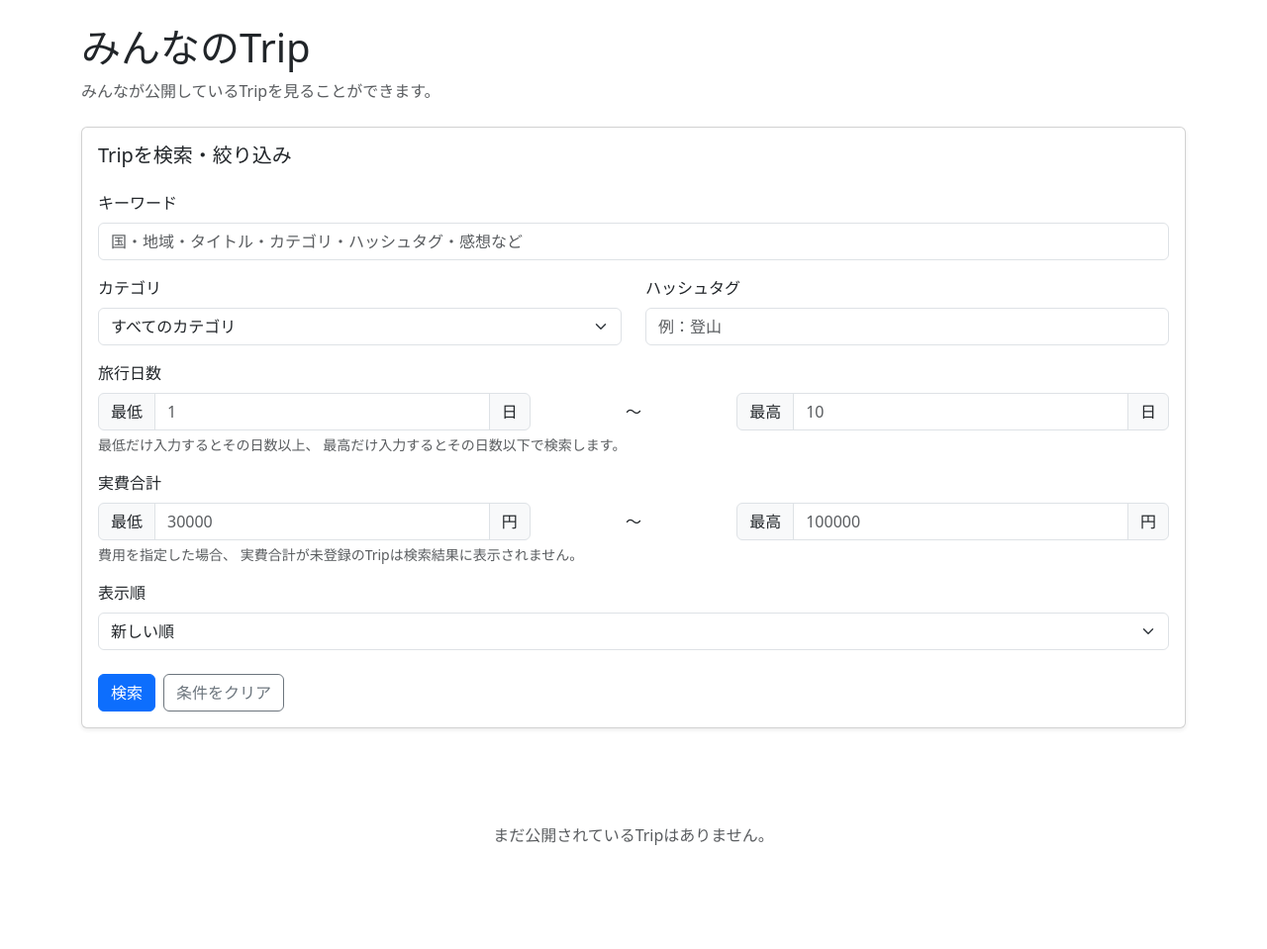
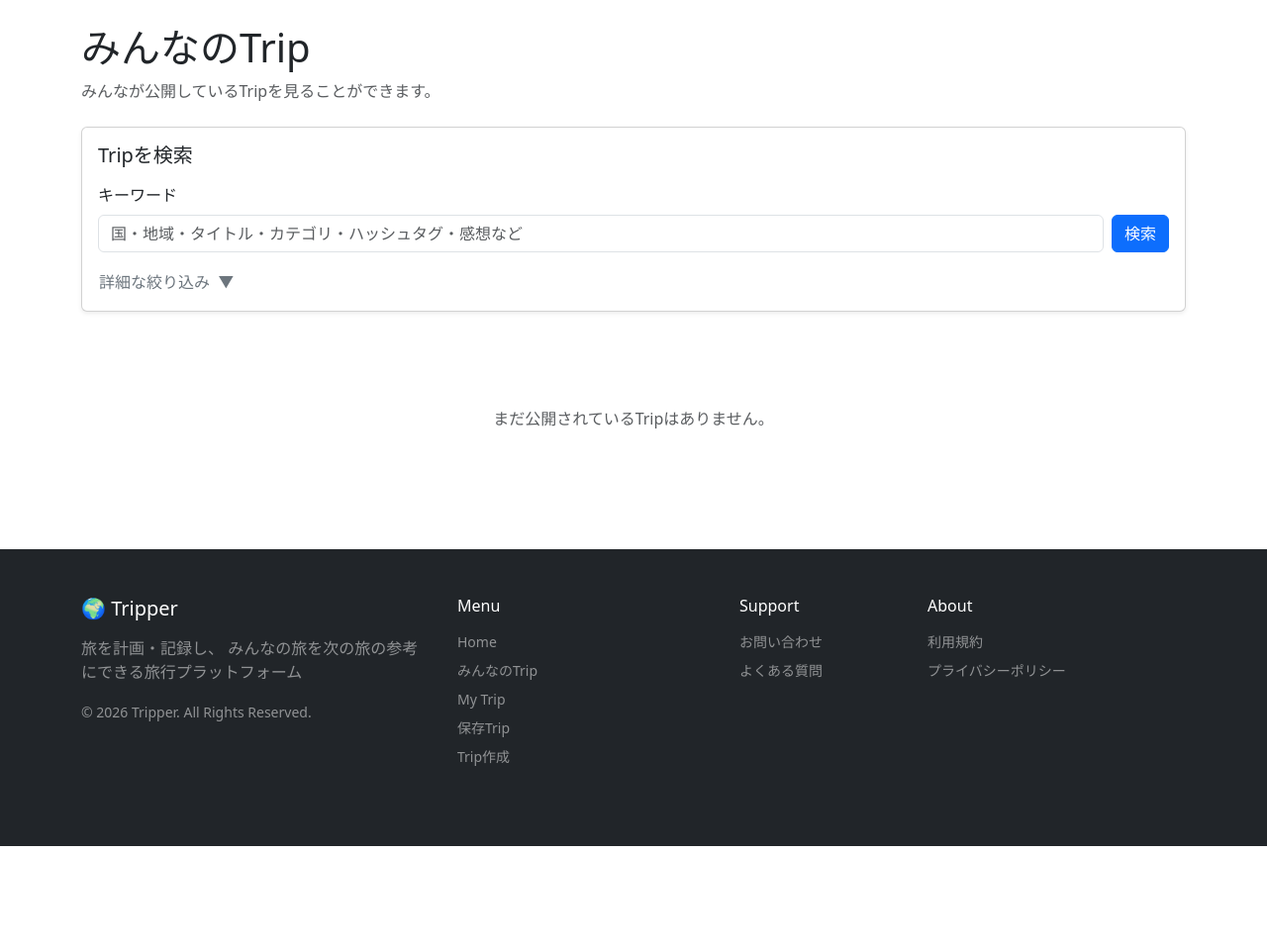
Before and after one commit to Yakinikuman25/Tripper, a Django app: page /public/ in a window 1280 px wide. Shown: the part 56-1015 px from the top of the page at 99% size. After the commit the page ends 911 px from the top, so only its background shows below. Run offline with Django 5.2, Linux system fonts and the light colour scheme; a user stored in the database is signed in; tables that the repository leaves empty hold one stand-in row (values such as "Sample post").

Commit message:
検索条件簡略化

```diff
--- a/templates/pages/trip/public_trip.html
+++ b/templates/pages/trip/public_trip.html
@@ -7,6 +7,41 @@
 
 
 {% block main %}
+
+
+{# ======================================== #}
+{# 詳細検索トグル用 #}
+{# ======================================== #}
+
+<style>
+
+    .advanced-filter-toggle {
+        text-decoration: none;
+    }
+
+    .advanced-filter-toggle:hover,
+    .advanced-filter-toggle:focus {
+        text-decoration: none;
+    }
+
+    .advanced-filter-toggle .advanced-filter-icon-closed {
+        display: none;
+    }
+
+    .advanced-filter-toggle .advanced-filter-icon-open {
+        display: inline;
+    }
+
+    .advanced-filter-toggle.collapsed .advanced-filter-icon-closed {
+        display: inline;
+    }
+
+    .advanced-filter-toggle.collapsed .advanced-filter-icon-open {
+        display: none;
+    }
+
+</style>
+
 
 
 {# ======================================== #}
@@ -36,8 +71,8 @@
 
     <div class="card-body">
 
-        <h2 class="h5 card-title mb-4">
-            Tripを検索・絞り込み
+        <h2 class="h5 card-title mb-3">
+            Tripを検索
         </h2>
 
 
@@ -71,10 +106,14 @@
 
 
             {# ======================================== #}
-            {# キーワード #}
+            {# キーワード検索 #}
+            {# #}
+            {# 初期状態ではここだけ表示 #}
             {# ======================================== #}
 
-            <div class="mb-3">
+            <div class="row g-2 align-items-end">
+
+                <div class="col-12 col-md">
 
                     <label
                         for="q"
@@ -94,6 +133,92 @@
                     >
 
                 </div>
+
+
+                <div class="col-12 col-md-auto">
+
+                    <button
+                        type="submit"
+                        class="btn btn-primary w-100"
+                    >
+                        検索
+                    </button>
+
+                </div>
+
+            </div>
+
+
+
+            {# ======================================== #}
+            {# 詳細な絞り込み 開閉ボタン #}
+            {# #}
+            {# 詳細条件が設定されている場合は #}
+            {# 初期状態から開いて表示する #}
+            {# ======================================== #}
+
+            <div class="mt-3">
+
+                <button
+                    type="button"
+                    class="
+                        btn
+                        btn-link
+                        text-secondary
+                        p-0
+                        advanced-filter-toggle
+                        {% if filter_errors or request.GET.category or request.GET.hashtag or request.GET.min_days or request.GET.max_days or request.GET.min_cost or request.GET.max_cost or request.GET.sort and request.GET.sort != "new" %}
+                        {% else %}
+                            collapsed
+                        {% endif %}
+                    "
+                    data-bs-toggle="collapse"
+                    data-bs-target="#advanced-trip-filter"
+                    aria-controls="advanced-trip-filter"
+                    aria-expanded="{% if filter_errors or request.GET.category or request.GET.hashtag or request.GET.min_days or request.GET.max_days or request.GET.min_cost or request.GET.max_cost or request.GET.sort and request.GET.sort != "new" %}true{% else %}false{% endif %}"
+                >
+
+                    <span>
+                        詳細な絞り込み
+                    </span>
+
+
+                    <span
+                        class="advanced-filter-icon-closed ms-1"
+                        aria-hidden="true"
+                    >
+                        ▼
+                    </span>
+
+
+                    <span
+                        class="advanced-filter-icon-open ms-1"
+                        aria-hidden="true"
+                    >
+                        ▲
+                    </span>
+
+                </button>
+
+            </div>
+
+
+
+            {# ======================================== #}
+            {# 詳細な絞り込み #}
+            {# ======================================== #}
+
+            <div
+                class="
+                    collapse
+                    {% if filter_errors or request.GET.category or request.GET.hashtag or request.GET.min_days or request.GET.max_days or request.GET.min_cost or request.GET.max_cost or request.GET.sort and request.GET.sort != "new" %}
+                        show
+                    {% endif %}
+                "
+                id="advanced-trip-filter"
+            >
+
+                <div class="border-top mt-3 pt-4">
 
 
 
@@ -388,7 +513,7 @@
 
 
                     {# ======================================== #}
-            {# 検索・条件クリア #}
+                    {# 詳細条件で検索・条件クリア #}
                     {# ======================================== #}
 
                     <div class="d-flex flex-wrap gap-2">
@@ -397,7 +522,7 @@
                             type="submit"
                             class="btn btn-primary"
                         >
-                    検索
+                            この条件で検索
                         </button>
 
 
@@ -407,6 +532,10 @@
                         >
                             条件をクリア
                         </a>
+
+                    </div>
+
+                </div>
 
             </div>
 
```
Lines whose indentation alone changed are shown as unchanged.
